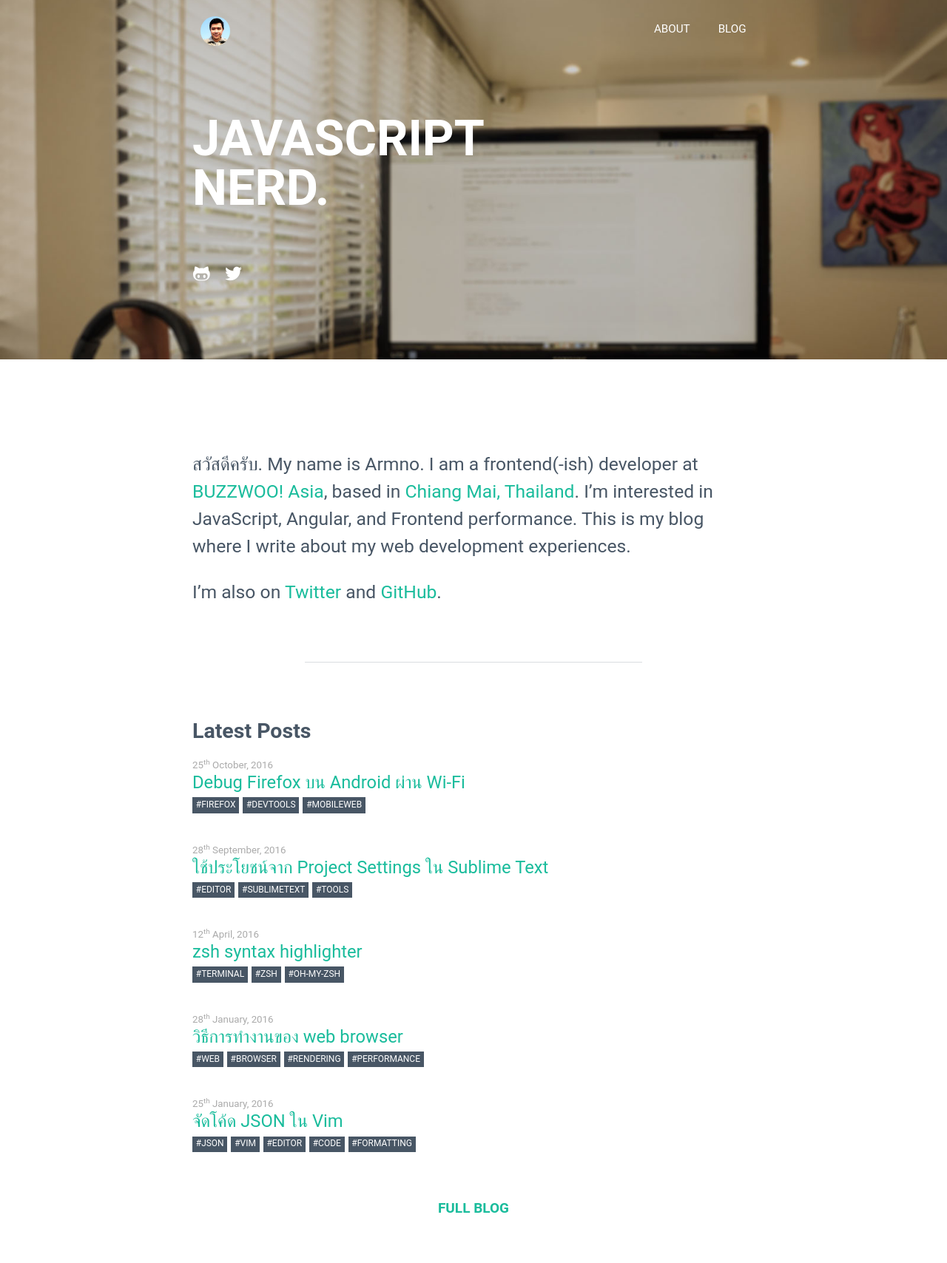
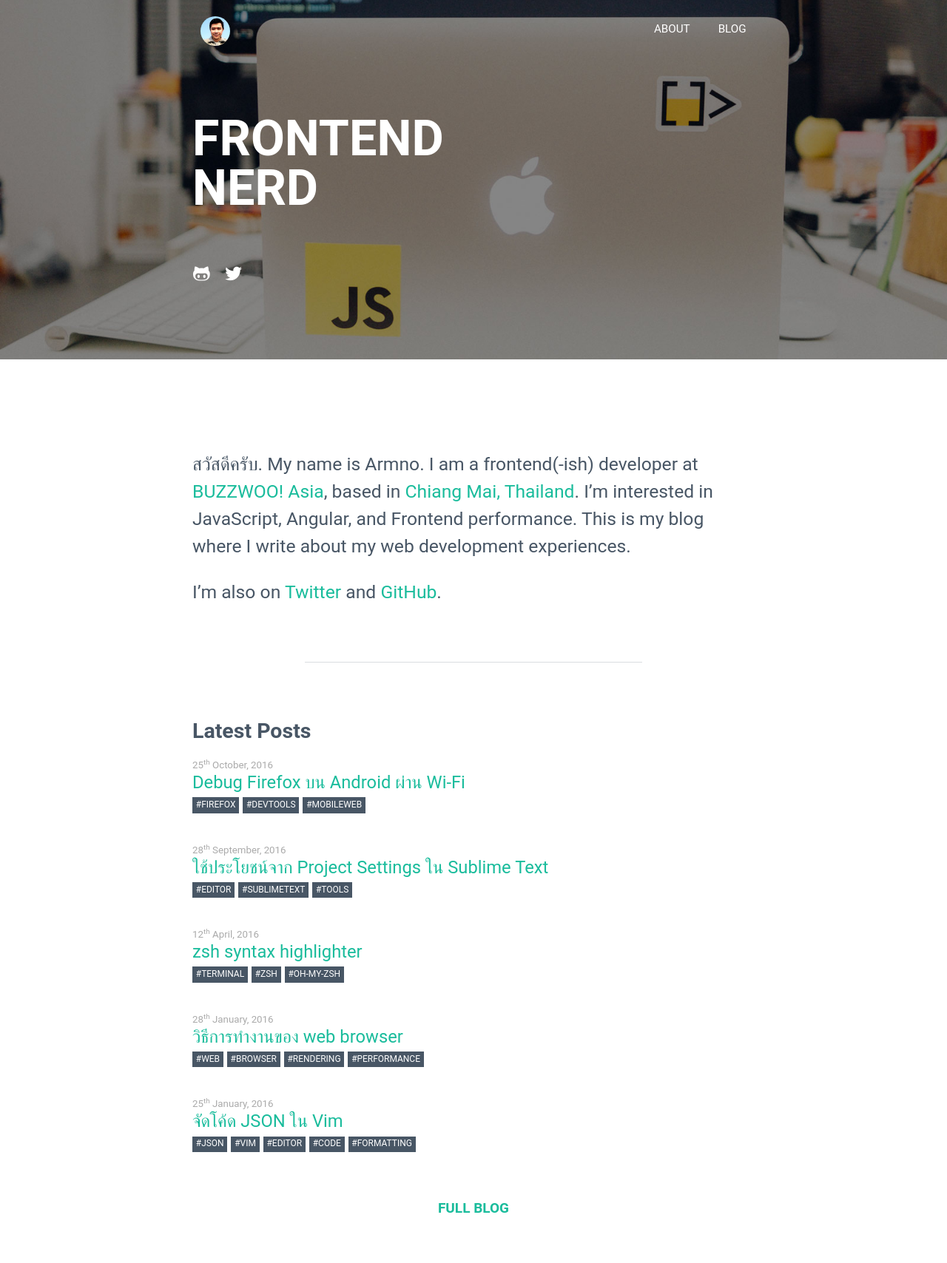
Before and after one commit to armno/armno.github.io, a Jekyll site: the page built from index.html, in a window 1280 px wide. Shown: the whole page at 74% size. Built offline with Jekyll 4.4.1, drawn with Linux system fonts in a browser that asks for light colours; some web fonts are replaced; the list of posts is cut into pages by our own code.

Commit message:
update homepage cover photo and hero titile. fixed 62.

```diff
--- a/css/main.scss
+++ b/css/main.scss
@@ -295,7 +295,7 @@ figure {
 
 .home-header {
   background-color: $green;
-  background-image: url('/img/bg-desk-mobile.jpg');
+  background-image: url('/img/cover-js-laptop-mobile.jpg');
   background-repeat: no-repeat;
   background-size: cover;
   background-position: center;
@@ -303,12 +303,13 @@ figure {
   padding-bottom: 4rem;
 
   @media only screen and (min-width: 600px) and (max-width: 1100px) {
-    background-image: url('/img/bg-desk-large.jpg');
+    background-image: url('/img/cover-js-laptop-tablet.jpg');
   }
 
   @media only screen and (min-width: 1101px) {
-    background-image: url('/img/bg-desk-xlarge.jpg');
+    background-image: url('/img/cover-js-laptop-desktop.jpg');
     padding-bottom: 5rem;
+    background-position: center 66%;
   }
 }
 
--- a/index.html
+++ b/index.html
@@ -24,9 +24,9 @@ title: Frontend Developer, Chiang Mai, Thailand. <3 Web Platform.
 
   <div class="home-intro container">
     <h1 class="home-intro-text">
-      JavaScript
+      Frontend
       <br>
-      Nerd.
+      Nerd
     </h1>
 
     <div class="home-social-icons">
```
Also changed, not shown: img/cover-js-laptop-desktop.jpg (added), img/cover-js-laptop-mobile.jpg (added), img/cover-js-laptop-tablet.jpg (added).
